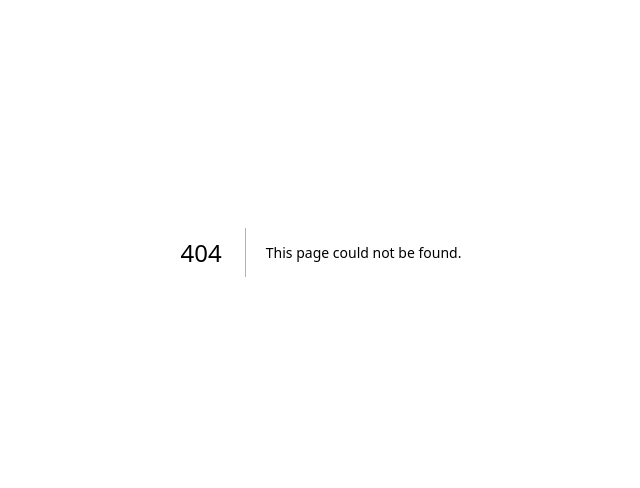
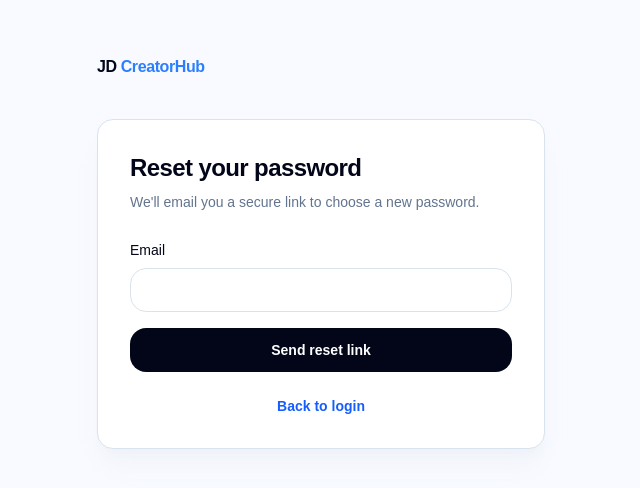
Before and after one commit to Rxdavid123/jd-creatorhub, a Next.js app: page /forgot-password in a window 1280 px wide. Before the commit this address had no page. Shown: the part 148-636 px from the top of the page, without its empty margins (319-959 px from the left). Built offline with nearby package versions, Linux system fonts and the light colour scheme.

Commit message:
Add CreatorHub MVP routes

```diff
--- /dev/null
+++ b/app/dashboard/settings/page.tsx
@@ -0,0 +1,5 @@
+import Link from 'next/link'
+
+export default function SettingsPage() {
+  return <main className="min-h-screen bg-[#f8faff] px-5 py-8 text-slate-950"><div className="mx-auto max-w-4xl"><Link href="/dashboard" className="text-sm text-slate-500">← Dashboard</Link><div className="mt-8"><p className="text-xs font-semibold uppercase tracking-[0.2em] text-blue-500">JD CreatorHub</p><h1 className="mt-2 text-3xl font-semibold tracking-tight">Settings</h1><p className="mt-2 text-sm text-slate-500">Manage your CreatorHub preferences.</p></div><section className="mt-8 rounded-2xl border border-dashed border-slate-300 bg-white p-8 text-center shadow-sm"><h2 className="text-lg font-semibold">Coming Soon</h2><p className="mt-2 text-sm text-slate-500">Account and notification settings are being prepared.</p></section></div></main>
+}
--- /dev/null
+++ b/app/forgot-password/page.tsx
@@ -0,0 +1,27 @@
+'use client'
+
+import Link from 'next/link'
+import { FormEvent, useState } from 'react'
+import { createClient } from '@/lib/supabase/client'
+
+export default function ForgotPasswordPage() {
+  const [email, setEmail] = useState('')
+  const [message, setMessage] = useState('')
+  const [error, setError] = useState('')
+  const [busy, setBusy] = useState(false)
+
+  async function submit(event: FormEvent<HTMLFormElement>) {
+    event.preventDefault()
+    setBusy(true)
+    setError('')
+    setMessage('')
+    const { error: resetError } = await createClient().auth.resetPasswordForEmail(email, {
+      redirectTo: `${window.location.origin}/auth/callback?next=/dashboard/profile`,
+    })
+    if (resetError) setError('We could not send a reset email. Check the address and try again.')
+    else setMessage('If an account exists for that email, a reset link is on its way.')
+    setBusy(false)
+  }
+
+  return <main className="flex min-h-screen items-center justify-center bg-[#f8faff] px-5 py-10 text-slate-950"><div className="w-full max-w-md"><Link href="/" className="mb-10 block font-semibold tracking-tight">JD <span className="text-blue-500">CreatorHub</span></Link><div className="rounded-2xl border border-slate-200 bg-white p-6 shadow-xl shadow-slate-200/30 sm:p-8"><h1 className="text-2xl font-semibold tracking-tight">Reset your password</h1><p className="mt-2 text-sm text-slate-500">We&apos;ll email you a secure link to choose a new password.</p><form onSubmit={submit} className="mt-7 space-y-4"><label className="block text-sm font-medium">Email<input className="mt-2 h-11 w-full rounded-xl border border-slate-200 px-3 text-sm outline-none focus:border-blue-400 focus:ring-2 focus:ring-blue-100" type="email" value={email} onChange={event => setEmail(event.target.value)} required /></label>{error && <p role="alert" className="rounded-xl bg-red-50 px-3 py-2 text-sm text-red-700">{error}</p>}{message && <p role="status" className="rounded-xl bg-emerald-50 px-3 py-2 text-sm text-emerald-700">{message}</p>}<button disabled={busy} className="w-full rounded-xl bg-slate-950 px-4 py-3 text-sm font-semibold text-white disabled:opacity-60">{busy ? 'Sending…' : 'Send reset link'}</button></form><Link href="/login" className="mt-6 block text-center text-sm font-semibold text-blue-600">Back to login</Link></div></div></main>
+}
```
